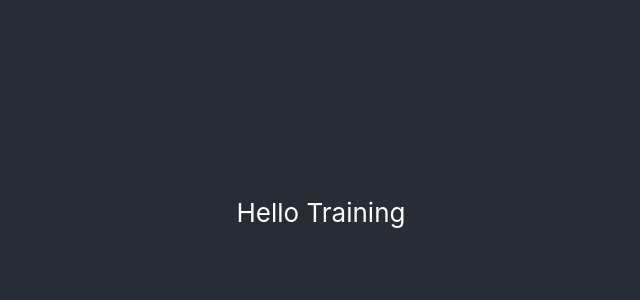
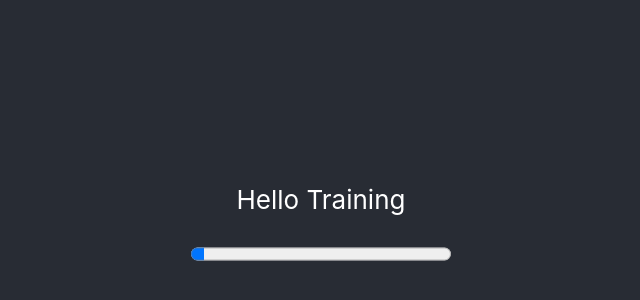
Before and after one commit to SebastianHellum/Running2022, a React (Create React App) app: page / in a window 1280 px wide. Shown: the part 188-488 px from the top of the page, without its empty margins (319-959 px from the left). Built offline with nearby package versions, Linux system fonts and the light colour scheme.

Commit message:
Showing the bar

```diff
--- a/src/App.js
+++ b/src/App.js
@@ -1,10 +1,13 @@
 import "./App.css";
+
+import ProgressBar from "./Progress";
 
 function App() {
   return (
     <div className="App">
       <header className="App-header">
         <p>Hello Training</p>
+        <ProgressBar max={1000} value={50} />
       </header>
     </div>
   );
--- /dev/null
+++ b/src/Progress.js
@@ -0,0 +1,13 @@
+import React from "react";
+import PropType from "prop-types";
+
+const ProgressBar = ({ max, value }) => {
+  return <progress value={value} max={max} />;
+};
+
+ProgressBar.propTypes = {
+  value: PropType.number.isRequired,
+  max: PropType.number.isRequired,
+};
+
+export default ProgressBar;
```
